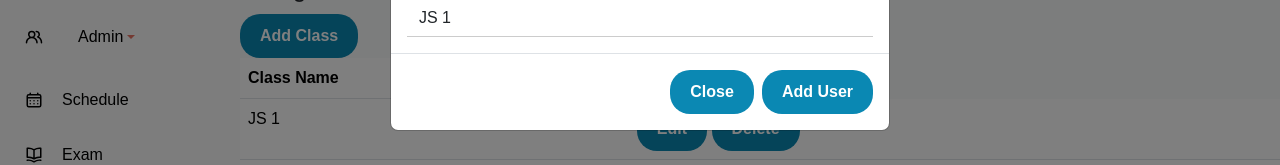
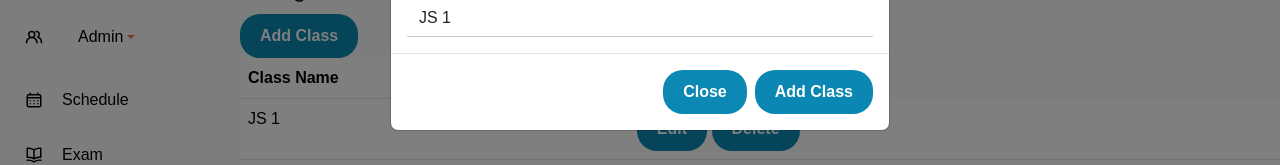
Before and after one commit to zinando/EduQuest, a React (Vite) app in the folder Frontend/: page /classes in a window 1280 px wide. Both pictures are taken after typing "Sample" into the empty fields and a click on the button "Add Class". Shown: the part 146-311 px from the top of the page. Built offline with nearby package versions, Linux system fonts and the light colour scheme.

Commit message:
Update Classes.jsx

```diff
--- a/Frontend/src/pages/Admin/Classes.jsx
+++ b/Frontend/src/pages/Admin/Classes.jsx
@@ -173,7 +173,7 @@ export default function Subject() {
                   Close
                 </Button>
                 <Button variant="primary" onClick={handleAddUser}>
-                  Add User
+                  Add Class
                 </Button>
               </Modal.Footer>
             </Modal>
```
